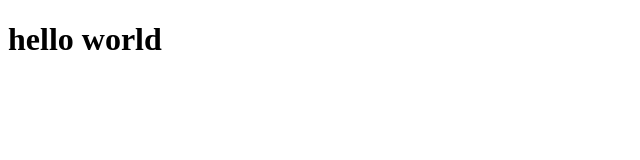
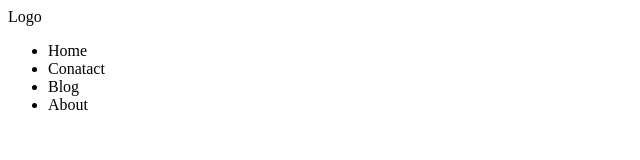
Before and after one commit to deepak3213/Git-Github-learn, a plain HTML site: page index.html in a window 1280 px wide. Shown: the whole page, without its empty margins (0-640 px from the left). Drawn offline with Linux system fonts and the light colour scheme.

Commit message:
create header

```diff
--- a/index.html
+++ b/index.html
@@ -6,6 +6,14 @@
     <title>git and github</title>
   </head>
   <body>
-    <h1>hello world</h1>
+    <header>
+      <div>Logo</div>
+      <ul>
+        <li>Home</li>
+        <li>Conatact</li>
+        <li>Blog</li>
+        <li>About</li>
+      </ul>
+    </header>
   </body>
 </html>
```
